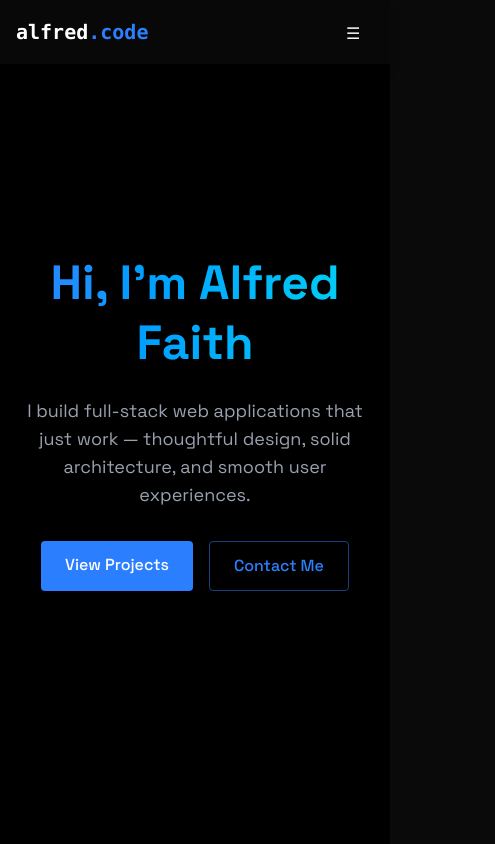
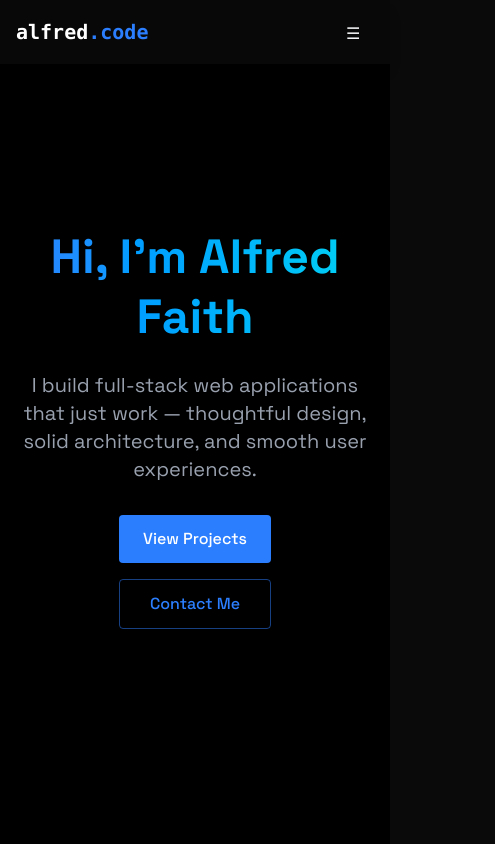
Before and after one commit to TonyFred-code/portfolio, a React (Vite) app: page / in a window 390 px wide. Shown: the top 844 px of the page, 495 px wide, since content can reach past the window. Built offline with nearby package versions, Linux system fonts and the light colour scheme.

Commit message:
fix: correct overflow issues with contact form

```diff
--- a/src/components/sections/Contact.jsx
+++ b/src/components/sections/Contact.jsx
@@ -50,11 +50,11 @@ export default function Contact() {
       className="min-h-screen flex items-center justify-center py-20"
     >
       <RevealOnScroll>
-        <div className="px-4 w-150">
+        <div className="flex flex-col items-center">
           <h2 className="text-3xl font-bold mb-8 bg-linear-to-r from-blue-500 to-cyan-400 text-center bg-clip-text text-transparent">
             Get In Touch
           </h2>
-          <form className="space-y-6" onSubmit={handleSubmit}>
+          <form className="space-y-6 w-4/5 max-w-150" onSubmit={handleSubmit}>
             <input type="hidden" name="to_name" value="Alfred O. Faith" />
             <input
               type="hidden"
--- a/src/components/sections/Home.jsx
+++ b/src/components/sections/Home.jsx
@@ -7,17 +7,17 @@ export default function Home() {
       className="min-h-screen flex items-center justify-center relative"
     >
       <RevealOnScroll>
-        <div className="text-center z-10 px-4">
+        <div className="text-center z-10 px-4 flex flex-col items-center -mb-3 md:mb-0">
           <h1 className="text-5xl md:text-7xl font-bold mb-6 bg-linear-to-r from-blue-500 to-cyan-400 bg-clip-text text-transparent leading-tight">
             Hi, I'm Alfred Faith
           </h1>
 
-          <p className="text-gray-400 text-lg mb-8 max-w-lg mx-auto">
+          <p className="text-gray-400 text-xl mb-8 max-w-lg mx-auto">
             I build full-stack web applications that just work — thoughtful
             design, solid architecture, and smooth user experiences.
           </p>
 
-          <div className="flex justify-center space-x-4">
+          <div className="flex flex-col gap-4 md:flex-row justify-center max-w-3xs md:max-w-none">
             <a
               href="#projects"
               className="bg-blue-500 text-white py-3 px-6 rounded font-medium transition relative overflow-hidden hover:-translate-y-0.5 hover:shadow-[0_0_15px_rgba(59, 130, 246, 0.4)]"
--- a/src/index.css
+++ b/src/index.css
@@ -29,6 +29,7 @@ body {
   opacity: 0;
   transform: translateY(20px);
   transition: opacity 0.7s ease, transform 0.7s ease;
+  width: 100%;
 }
 
 .reveal.visible {
```
